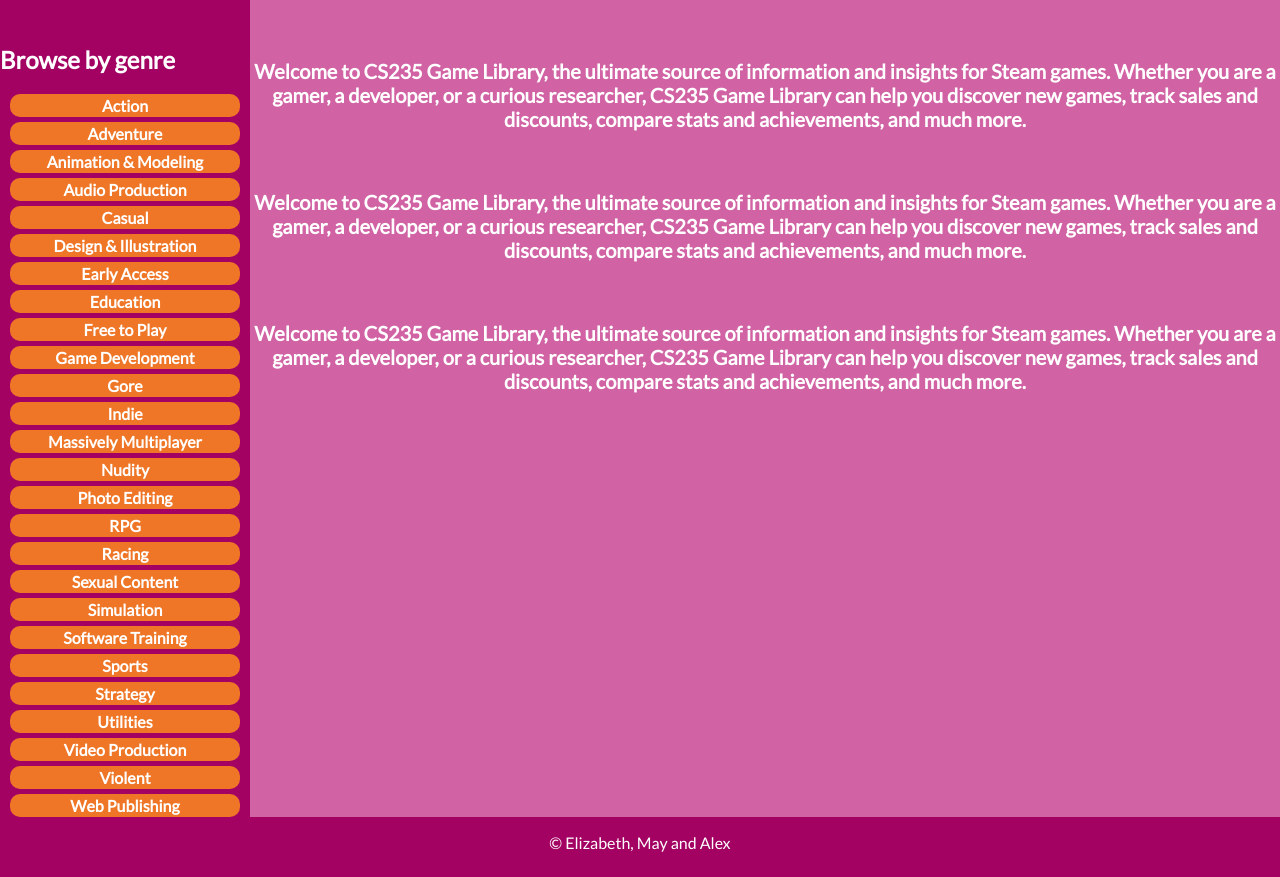
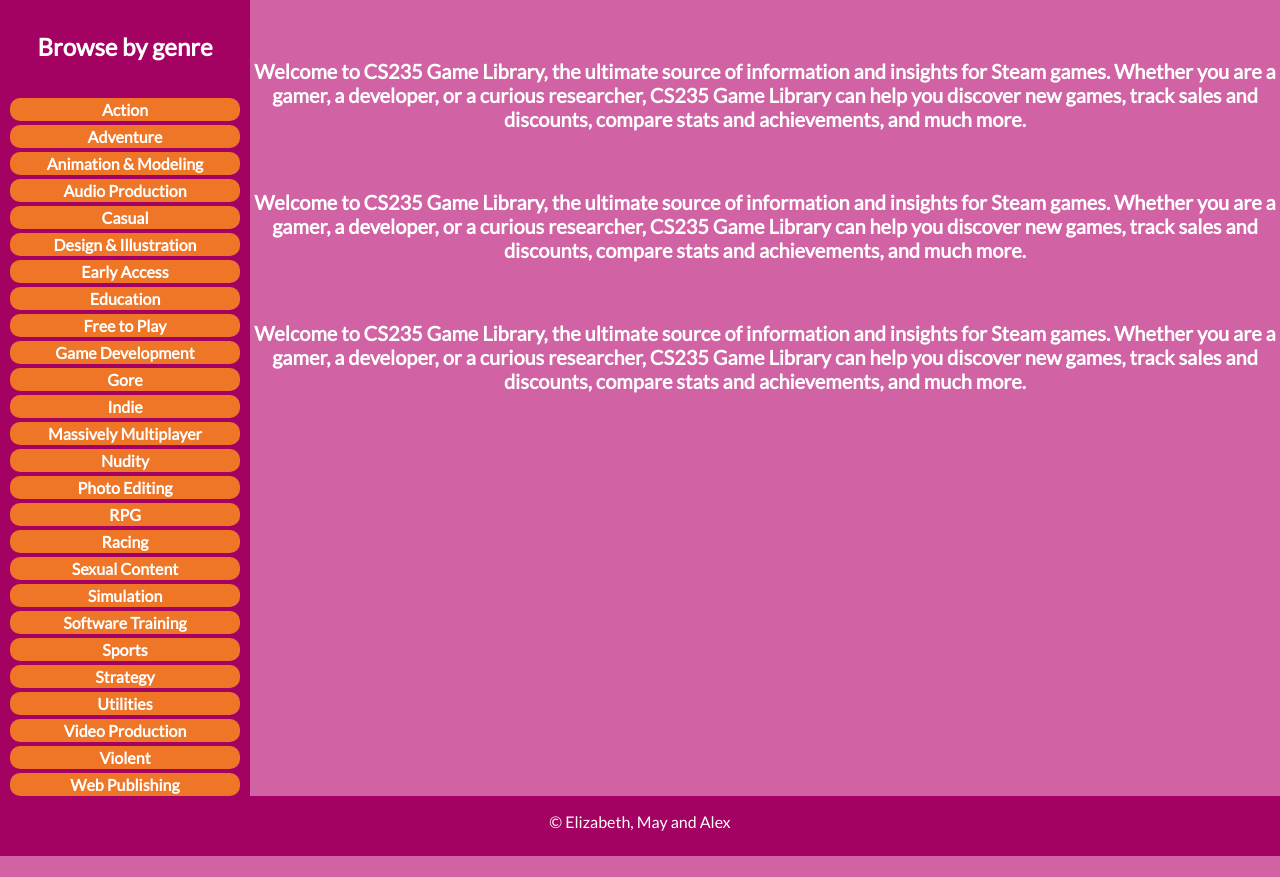
Before and after one commit to dis-may/game-library, a Flask app: page / in a window 1280 px wide. Shown: the part 245-1122 px from the top of the page. After the commit the page ends 1101 px from the top, so only its background shows below. Run offline with Flask 3, Linux system fonts and the light colour scheme; some libraries are stand-ins or nearby versions; some web fonts are replaced.

Commit message:
added hover covers to sidebar and made it so the sidebar header is no longer sticky

```diff
--- a/games/static/css/main.css
+++ b/games/static/css/main.css
@@ -88,8 +88,9 @@ nav input {
 .sidebar-genres {
     position: sticky;
     top: 0;
-    padding-top: 10%;
+    padding-top: 5%;
 }
+
 
 footer {
     text-align: center;
@@ -256,7 +257,7 @@ genre-link {
    display: block;
    margin-right: 10px;
    margin-left: 10px;
-   margin-top: 5px;
+   margin-top: 4px;
    text-align: center;
    padding: 2px;
    text-decoration: none;
@@ -264,3 +265,12 @@ genre-link {
    font-weight: bold;
    background-color: #ef7627;
 }
+
+.genre-link a:hover {
+    background-color: #ff9a56;
+}
+
+#sidebar header {
+    text-align: center;
+    padding-top: 5%;
+}
--- a/games/templates/sidebar.html
+++ b/games/templates/sidebar.html
@@ -1,8 +1,9 @@
 <aside id="sidebar">
+    <header>
+            <h1>Browse by genre</h1>
+    </header>
     <div class="sidebar-genres">
-        <header>
-            <h1>Browse by genre</h1>
-        </header>
+
         <ul >
         {% for genre in genre_url_dict %}
             <li class="genre-link">
```
